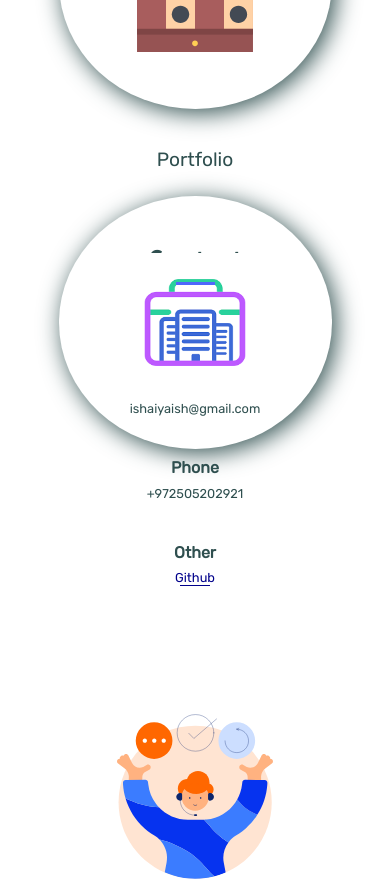
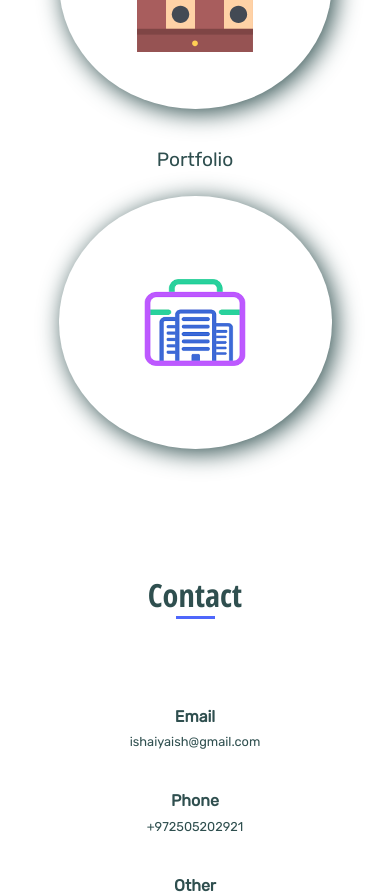
Before and after one commit to ishaishai/Portfolio, a React (Create React App) app: page / in a window 390 px wide. Shown: the part 4000-4894 px from the top of the page. Built offline with nearby package versions, Linux system fonts and the light colour scheme; no server answers.

Commit message:
updated styles

```diff
--- a/src/styles-mobile.css
+++ b/src/styles-mobile.css
@@ -92,12 +92,7 @@
   #Contact {
     padding-top: 10vh;
   }
-  #Projects {
-    height: 130vh;
-  }
-  #Contact {
-    margin-top: 40vh;
-  }
+
   #Contact .skills-subcontainer {
     flex-direction: column-reverse;
     text-align: center;
```
